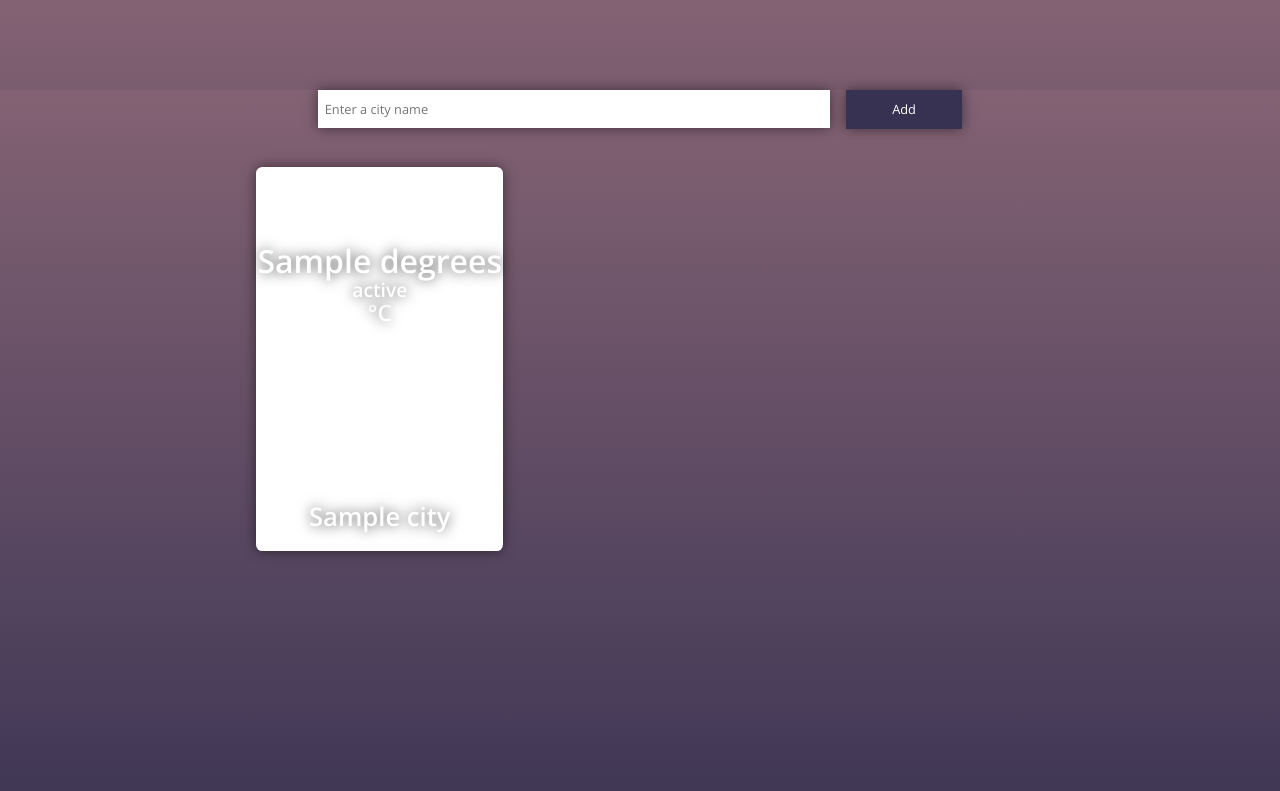
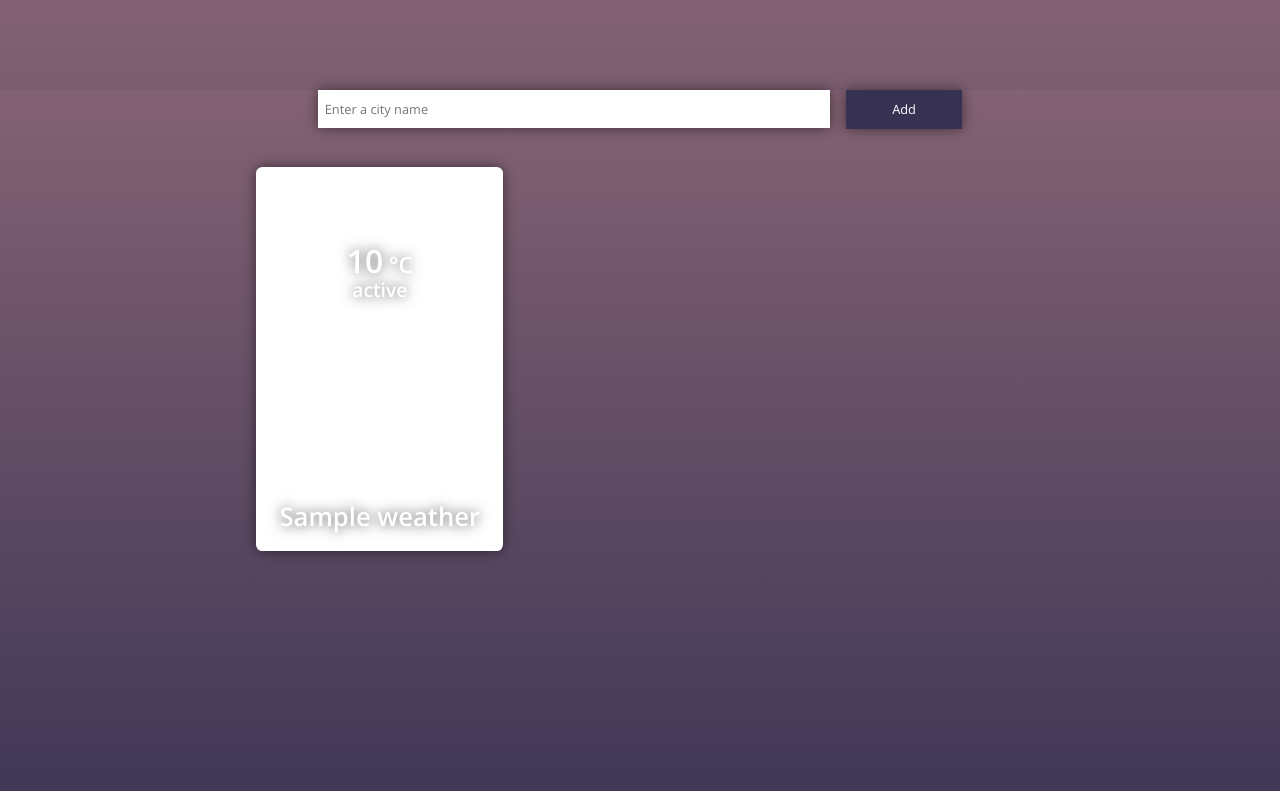
Before and after one commit to Psylo2/Weather_App, a Flask app: template templates/base.html in a window 1280 px wide. Shown: the top 791 px of the page. Run offline with Flask 2, Linux system fonts and the light colour scheme; the template is opened without the code that fills it: most values are stand-ins (such as "Sample title", 1, 10 or a date in 2020); some libraries are stand-ins or nearby versions.

Commit message:
change base.html

```diff
--- a/templates/base.html
+++ b/templates/base.html
@@ -26,19 +26,20 @@
         </form>
     </div>
     <div class="cards">
-    {% if weather.id != none %}
+    {% if weather.city_id != none %}
         {% for we in weather %}
 
         <div class="card {{ we.time }}">
             <div class="delete-wrapper">
                 <form action="#" method="POST">
                     <input type="hidden" name="id" value="">
-                    <button class="delete-button" type="submit" formaction="http://127.0.0.1:5000/delete/{{ we.id }}">&#10006;</button>
+                    <button class="delete-button" type="submit"
+                            formaction="http://127.0.0.1:5000/delete/{{ we.city_id }}">&#10006;</button>
                 </form>
             </div>
-            <div class="degrees"><span>{{ we.degrees }}<span class="celsius"> °C</span></span></div>
+            <div class="degrees"><span>{{ we.temperature_degrees }}<span class="celsius"> °C</span></span></div>
             <div class="state">{{ we.state }}</div>
-            <div class="city">{{ we.city }}</div>
+            <div class="city">{{ we.city_name }}</div>
         </div>
             {% endfor %}
     {% endif %}
```
